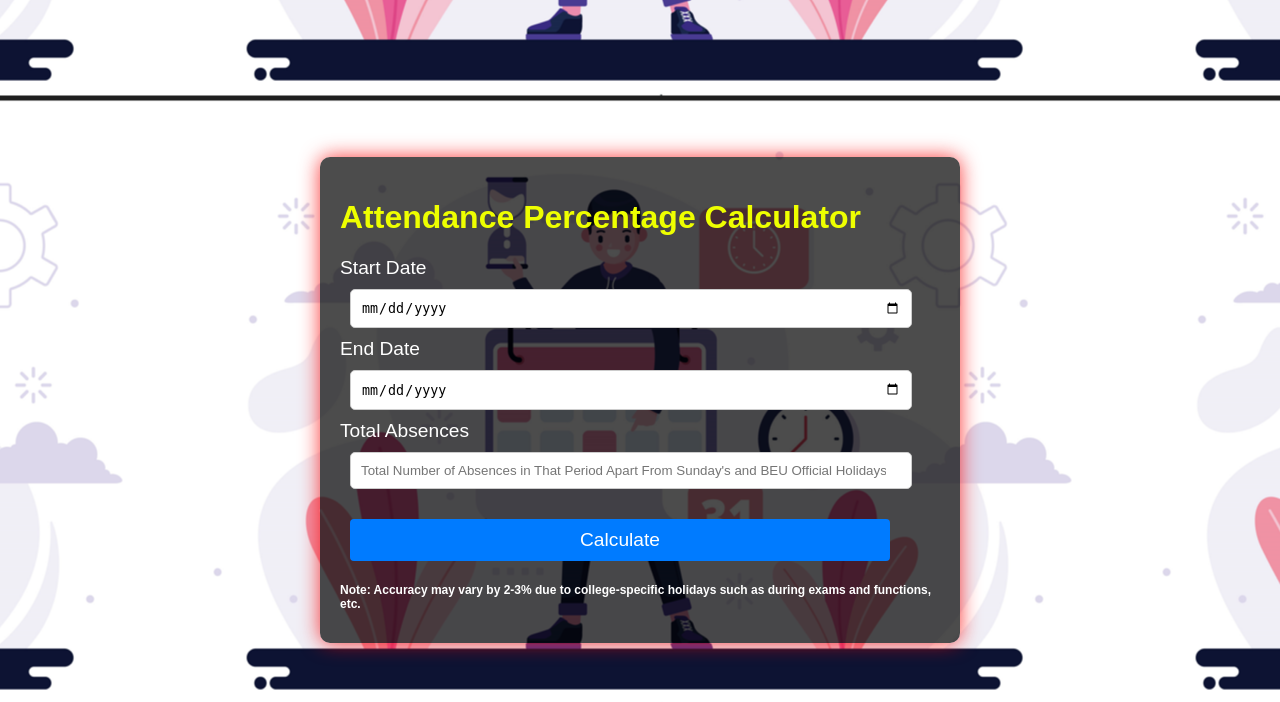
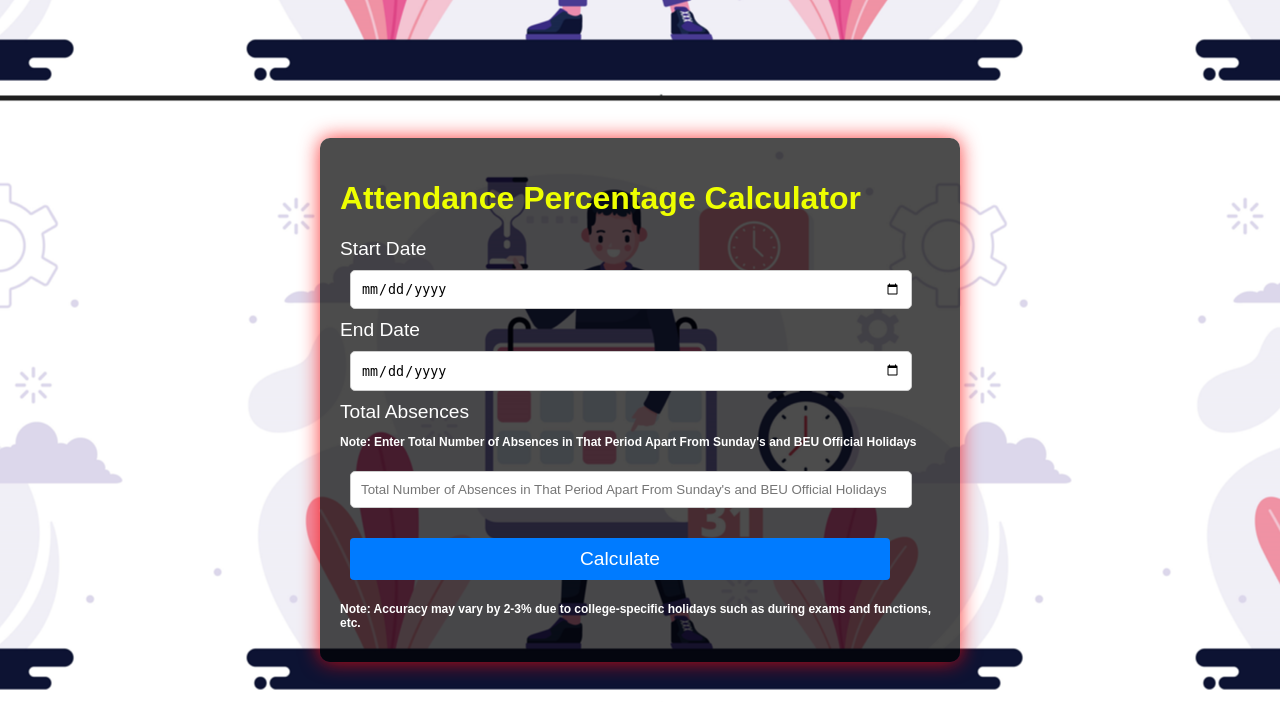
Before and after one commit to SHubhamanjk/Attendify, a Flask app: page / in a window 1280 px wide. Shown: the top 702 px of the page. Run offline with Flask 2, Linux system fonts and the light colour scheme.

Commit message:
Update index.html

```diff
--- a/templates/index.html
+++ b/templates/index.html
@@ -14,7 +14,8 @@
             <input type="date" name="start_date" id ="start_date" required><br>
             <label for="end_date">End Date</label>
             <input type="date" name="end_date" required id="end_date"><br>
-            <label for="absences">Total Absences</label>
+            <label for="absences">Total Absences</label><br>
+            <p>Note: Enter Total Number of Absences in That Period Apart From Sunday's and BEU Official Holidays </p>
             <input type="number" name="absences" id ="absences" placeholder="Total Number of Absences in That Period Apart From Sunday's and BEU Official Holidays" required>
             <button type="submit">Calculate</button>
         </form>
```
